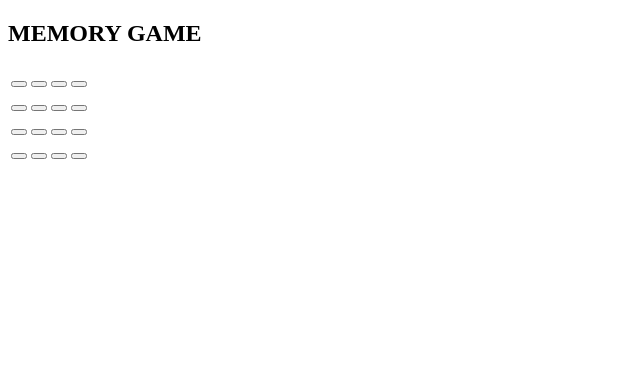
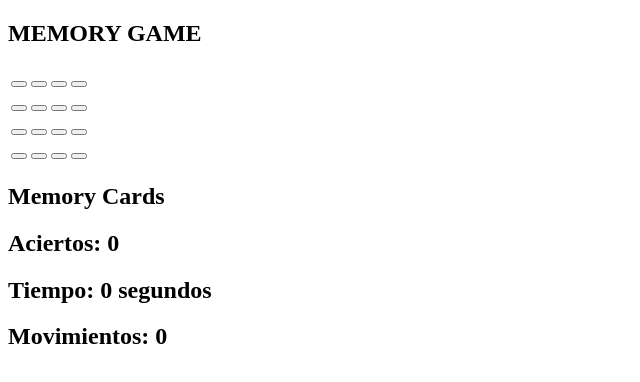
Before and after one commit to Alexcoti284/SimulacioEquip_MBMA, a plain HTML site: page index.html in a window 1280 px wide. Shown: the whole page, without its empty margins (0-640 px from the left). Drawn offline with Linux system fonts and the light colour scheme.

Commit message:
CreacionSection2
Creación de la segunda sección de las estadisticás del memory

```diff
--- a/index.html
+++ b/index.html
@@ -1,11 +1,13 @@
 <!DOCTYPE html>
 <html lang="ca">
+
 <head>
     <meta charset="utf-8">
     <title></title>
     <meta name="viewport" content="width=device-width, initial-scale=1">
 
 </head>
+
 <body>
     <main>
         <section class="section1">
@@ -43,6 +45,15 @@
                 </tr>
             </table>
         </section>
+
+        <section class="section2">
+            <h1>Memory Cards</h1>
+            <h2 id="aciertos" class="estadisticas">Aciertos: 0</h2>
+            <h2 id="t-restante" class="estadisticas">Tiempo: 0 segundos</h2>
+            <h2 id="movimientos" class="estadisticas">Movimientos: 0</h2>
+
+        </section>
     </main>
 </body>
+
 </html>
```
Lines whose indentation alone changed are shown as unchanged.
